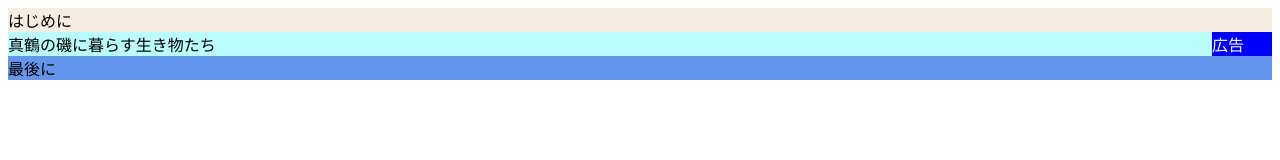
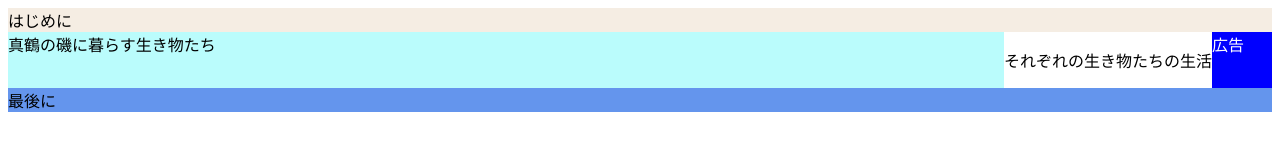
Before and after one commit to akamono/sakura, a plain HTML site: page index.html in a window 1280 px wide. Drawn offline with Linux system fonts and the light colour scheme.

Commit message:
Add files via upload

```diff
--- a/index.html
+++ b/index.html
@@ -11,6 +11,7 @@
   <!-- container直下の子要素のみがflexアイテムになる。もしmainなどに子要素がはいっていてもflexは効かないので注意すること -->
   <div class="container">
     <main>真鶴の磯に暮らす生き物たち</main>
+    <p>それぞれの生き物たちの生活</p>
     <aside>広告</aside>
   </div>
   <footer>最後に</footer>
```
